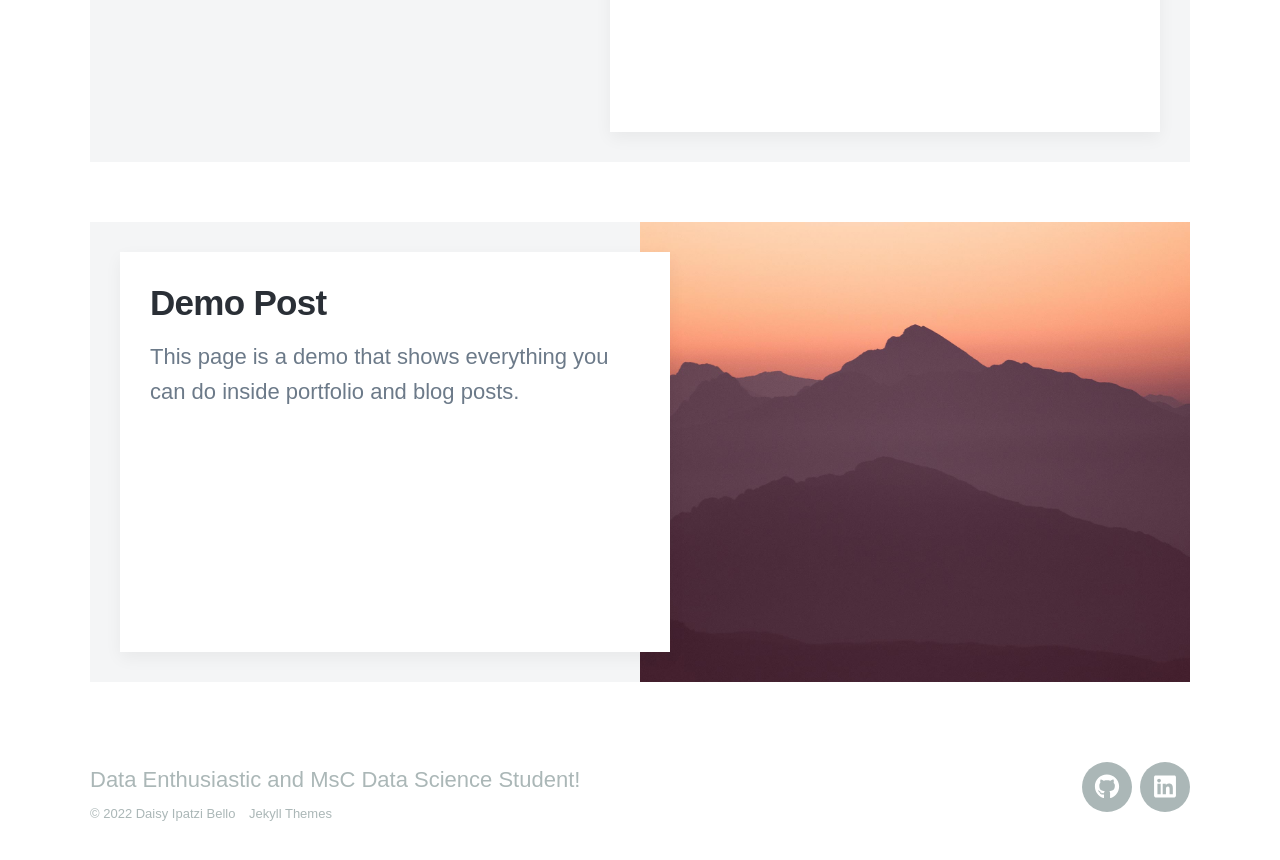
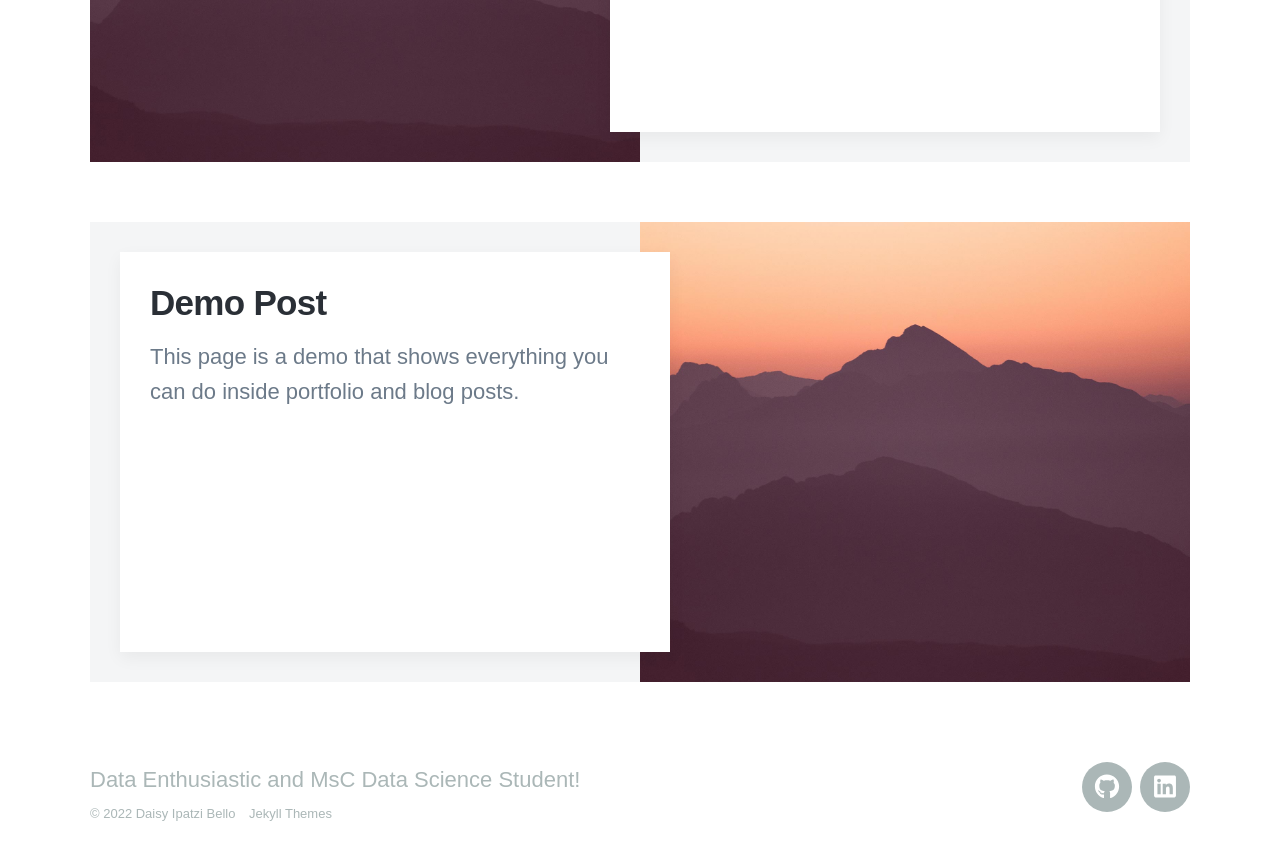
Before and after one commit to DaisyIpatzi/daisyipatzi.github.io, a Jekyll site: the page built from blog/index.html, in a window 1280 px wide and 900 px high, scrolled down 830 px. Shown: the top 860 px of the window. Built offline with Jekyll 4.4.1, drawn with Linux system fonts in a browser that asks for light colours; nearby versions of some CDN libraries; some web fonts are replaced; the list of posts is cut into pages by our own code.

Commit message:
Update 2020-10-31-summary-post1.md

```diff
--- a/_posts/2020-10-31-summary-post1.md
+++ b/_posts/2020-10-31-summary-post1.md
@@ -1,11 +1,11 @@
 ---
-title: 'Views on Future of a Data Scientist'
-date: 2020-10-31 17:00:00 -0700
-description: Views on Future of a Data Scientist: Roles and Responsibilities
-featured_image: 'images/demo/future_data_science.jpg'
+title: 'Demo Post'
+date: 2018-06-30 00:00:00
+description: This page is a demo that shows everything you can do inside portfolio and blog posts.
+featured_image: '/images/demo/demo-square.jpg'
 ---
 
-![](images/demo/images/demo/future_data_science.jpg)
+![](/images/demo/demo-landscape.jpg)
 
 ## Views on Future of a Data Scientist: Roles and Responsibilities
 
```
